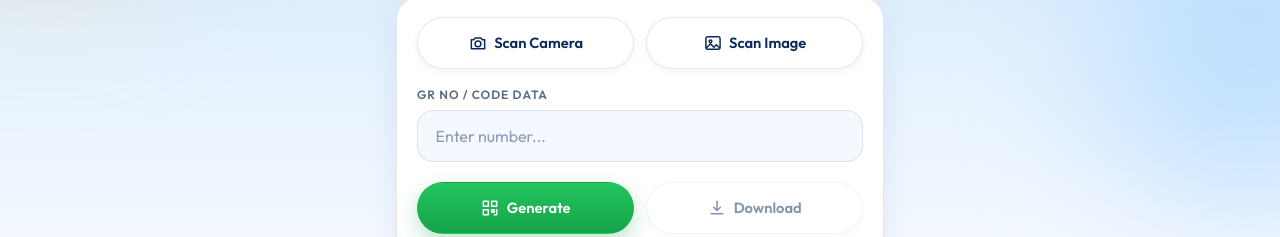
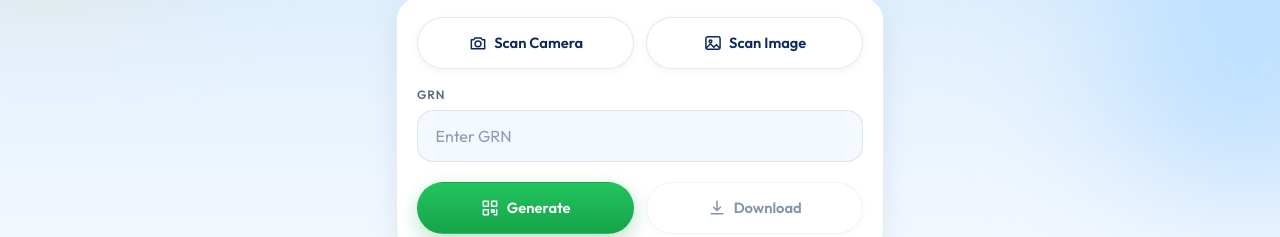
Before and after one commit to NotStevee0/beas-qr, a website built with Vite: page index.html in a window 1280 px wide. Shown: the part 217-454 px from the top of the page. Built offline with nearby package versions, Linux system fonts and the light colour scheme.

Commit message:
Add files via upload

```diff
--- a/index.html
+++ b/index.html
@@ -56,8 +56,8 @@
 
       <form id="form" autocomplete="off" novalidate>
         <div class="field">
-          <label for="grno">GR No / Code Data</label>
-          <input id="grno" type="text" placeholder="Enter number..." maxlength="40" required />
+          <label for="grno">GRN</label>
+          <input id="grno" type="text" placeholder="Enter GRN" maxlength="40" required />
         </div>
 
         <div class="actions form-actions">
```
